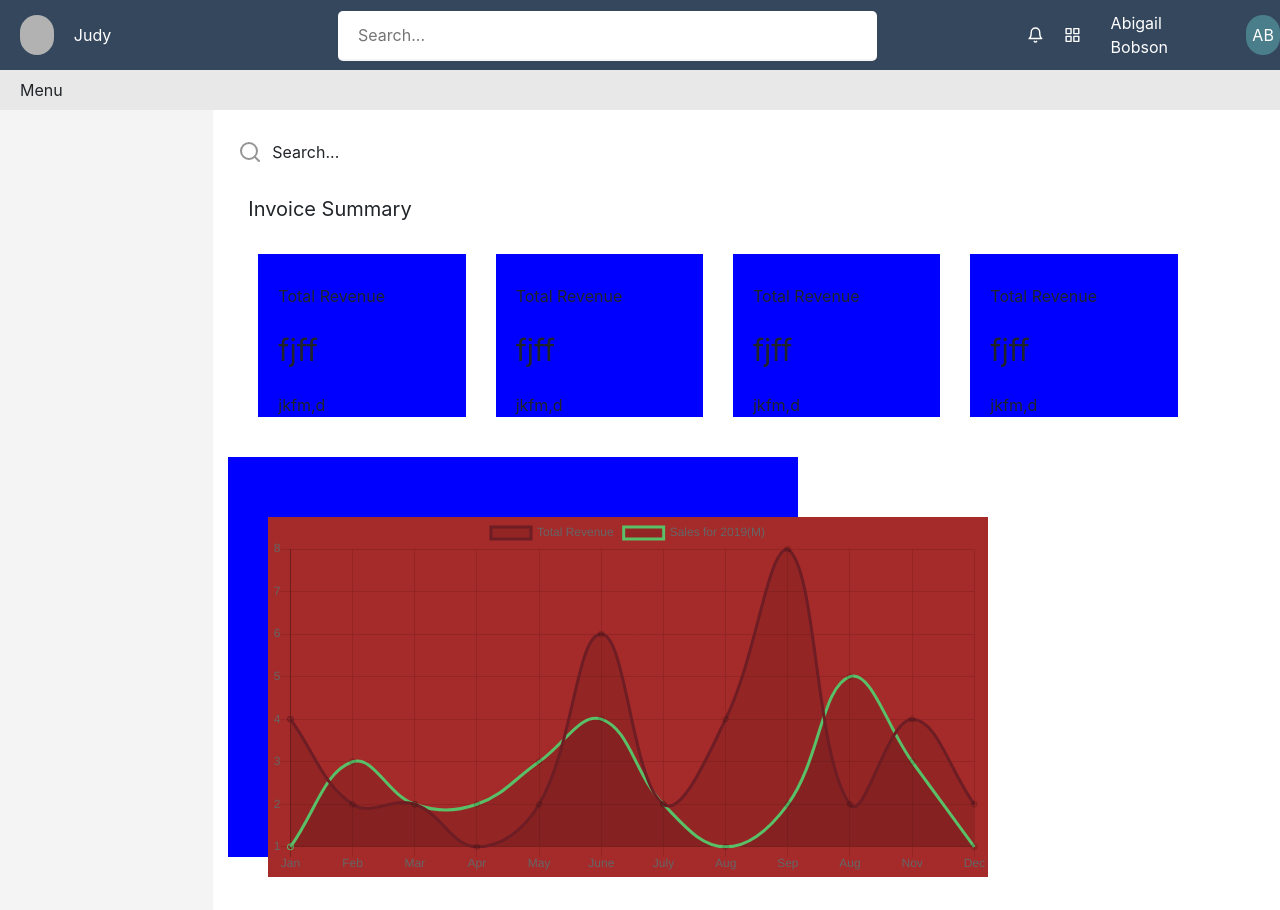
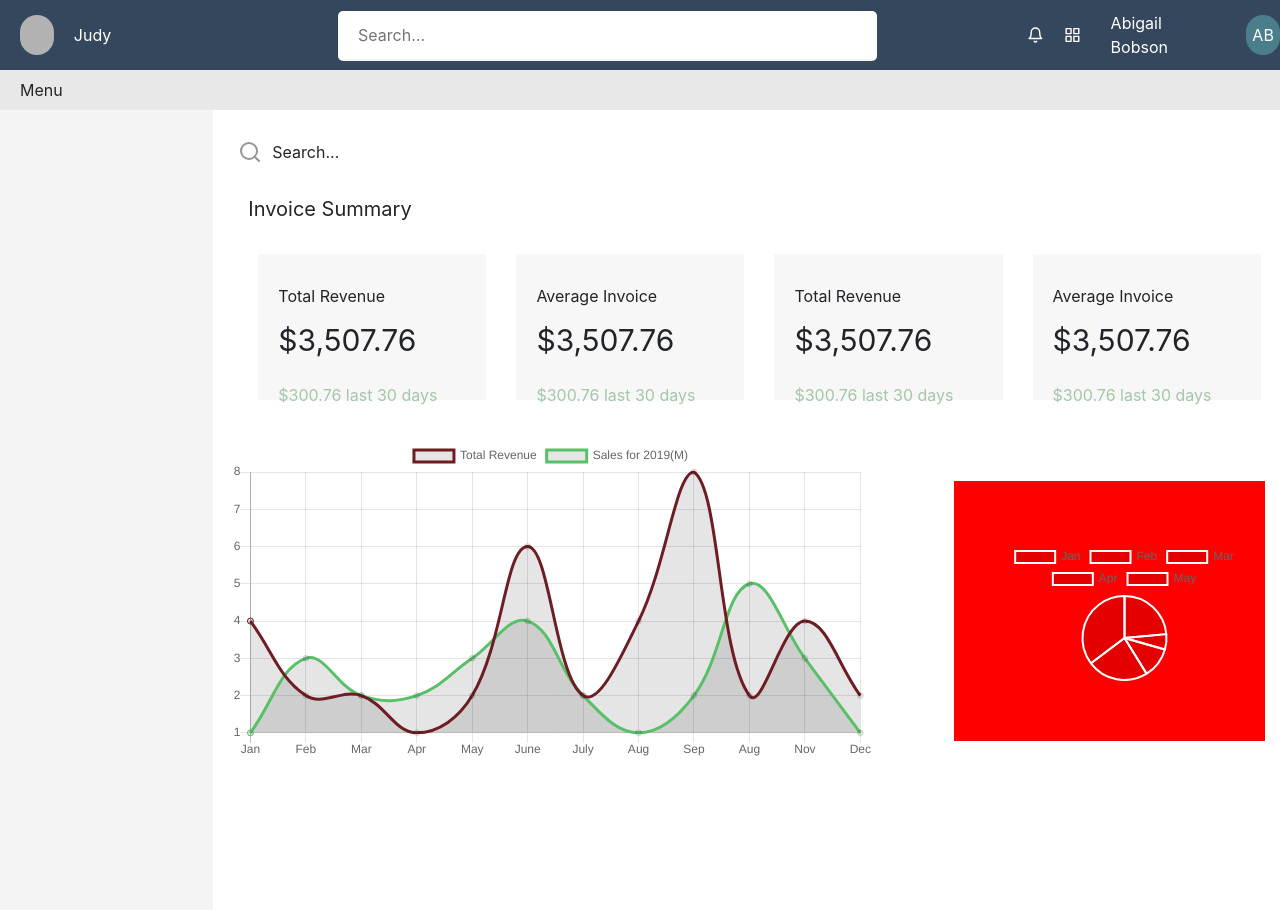
Before and after one commit to Zunuoh/Judy, a React (Create React App) app: page / in a window 1280 px wide. Built offline with nearby package versions, Linux system fonts and the light colour scheme.

Commit message:
Invoice still in progress

```diff
--- a/package.json
+++ b/package.json
@@ -8,10 +8,12 @@
     "@testing-library/user-event": "^7.1.2",
     "bootstrap": "^4.5.2",
     "chart.js": "^2.9.3",
+    "moment": "^2.29.0",
     "react": "^16.13.1",
     "react-bootstrap": "^1.3.0",
     "react-calendar": "^3.1.0",
     "react-chartjs-2": "^2.10.0",
+    "react-date-picker": "^8.0.3",
     "react-dom": "^16.13.1",
     "react-feather": "^2.0.8",
     "react-scripts": "3.4.3"
--- a/src/App.js
+++ b/src/App.js
@@ -8,6 +8,7 @@ import { Calendar } from 'react-feather';
 import LineChart from '../src/components/LineChart'
 import PieScreen from './components/PieScreen'
 import InvoiceScreen from '../src/components/InvoiceScreen';
+
 
 // function App() {
 //   return (
--- a/src/components/InvoiceScreen.js
+++ b/src/components/InvoiceScreen.js
@@ -6,8 +6,8 @@ import PieScreen from '../components/PieScreen'
 import LineChart from './LineChart';
 import '../styles/style.css';
 
-const invoiceList = [{"id":"0", "name":"Total Revenue", "amt":"$3,507.76", "info":"$300.76  last days"},  {"id":"0", "name":"Average Invoice", "amt":"$3,507.76", "info":"$300.76  last days"},
-{"id":"0", "name":"Total Revenue", "amt":"$3,507.76", "info":"$300.76  last days"}, {"id":"0", "name":"Average Invoice", "amt":"$3,507.76", "info":"$300.76  last days"}]
+const invoiceList = [{"id":"0", "name":"Total Revenue", "amt":"$3,507.76", "info":"$300.76  last 30 days"},  {"id":"1", "name":"Average Invoice", "amt":"$3,507.76", "info":"$300.76  last 30 days"},
+{"id":"2", "name":"Total Revenue", "amt":"$3,507.76", "info":"$300.76  last 30 days"}, {"id":"3", "name":"Average Invoice", "amt":"$3,507.76", "info":"$300.76  last 30 days"}]
 
 
 const InvoiceScreen = ()=>{
@@ -32,42 +32,31 @@ const InvoiceScreen = ()=>{
 
                <div style={{paddingTop:30, fontSize:20, paddingLeft:20}}>Invoice Summary</div>
 
-                <div style={{display:"flex", flexDirection:"row"}}>
-                    <div style={{ width:"20%", height:"30%",backgroundColor:"blue", marginTop:30, marginLeft:30, paddingLeft:20}}>
-                    <div style={{paddingTop:30}}>Total Revenue</div>
-                    <div style={{paddingTop:20, fontSize:30}}>fjff</div>
-                    <div style={{paddingTop:20}}>jkfm,d</div>
-                    </div>
-
-
-                    <div style={{ width:"20%", height:"30%",backgroundColor:"blue", marginTop:30, marginLeft:30, paddingLeft:20}}>
-                    <div style={{paddingTop:30}}>Total Revenue</div>
-                    <div style={{paddingTop:20, fontSize:30}}>fjff</div>
-                    <div style={{paddingTop:20}}>jkfm,d</div>
-                    </div>
-
-                    <div style={{ width:"20%", height:"30%",backgroundColor:"blue", marginTop:30, marginLeft:30, paddingLeft:20}}>
-                    <div style={{paddingTop:30}}>Total Revenue</div>
-                    <div style={{paddingTop:20, fontSize:30}}>fjff</div>
-                    <div style={{paddingTop:20}}>jkfm,d</div>
-                    </div>
-
-                    <div style={{ width:"20%", height:"30%",backgroundColor:"blue", marginTop:30, marginLeft:30, paddingLeft:20}}>
-                    <div style={{paddingTop:30}}>Total Revenue</div>
-                    <div style={{paddingTop:20, fontSize:30}}>fjff</div>
-                    <div style={{paddingTop:20}}>jkfm,d</div>
-                    </div>
-
-
+                <div style={{display:"flex", flexDirection:"row", height:"22%"}}>
+                {invoices && invoices.map(invoice=>{
+                    return(
+                        <div style={{backgroundColor:"#F8F7F8", marginTop:30, marginLeft:30, paddingLeft:20, width:"22%", borderWidth:2}}>
+                        <div style={{paddingTop:30}}>{invoice.name}</div>
+                        <div style={{paddingTop:10, fontSize:30}}>{invoice.amt}</div>
+                        <div style={{paddingTop:20, color:"#A5C6A9"}}>{invoice.info}</div>
+                        </div>
+                    );
+                })}
                 </div>
 
 
 
-         <div style={{paddingTop:60, backgroundColor:"blue", height:"50%", width:"55%", marginTop:40, paddingLeft:40}}>
-         <LineChart/>
-         </div>
+        <div style={{display:"flex", flexDirection:"row"}}>
+        <div className='chart'>
+            <LineChart/>
+        </div>
 
-           <PieScreen/>
+      <div style={{backgroundColor:"red", width:"30%", marginTop:81, height:"80%", marginLeft:80, paddingLeft:30, paddingTop:60, paddingBottom:60, display:"flex", flex:2}}>
+      <PieScreen/>
+      </div>
+
+        </div>
+
 
 
 
--- a/src/components/LineChart.js
+++ b/src/components/LineChart.js
@@ -31,7 +31,7 @@ const LineChart = ()=>{
 
     return(
         <div>
-            <div className='chart'>
+            <div>
             <Line data={data}/>
             </div>
         </div>
--- a/src/components/PieScreen.js
+++ b/src/components/PieScreen.js
@@ -1,34 +1,30 @@
 import React from 'react';
-import Calendar from 'react-calendar';
 import {Pie} from 'react-chartjs-2';
 import '../styles/style.css';
 
 
 const PieScreen =()=>{
-    const data = {
-        labels: [
-            'Jan','Feb', 'Mar', 'Apr', 'May',
+   const pieData = {
+       labels:[
+           'Jan', 'Feb', 'Mar', 'Apr', 'May'
        ],
        datasets:[
            {
                label:"Total Revenue",
                data:[
-                    4, 1, 2, 4, 6, 8
-                ],
-                // borderColor:['rgba(109, 29, 35)'],
-                backgroundColor:['red', 'blue', 'green', 'violet', 'black', 'yellow']
-
-            },
-
+                   4,1,2,4,6
+               ]
+            }
        ]
    }
 
+
     return(
-        <div className="pie">
-            {/* <Calendar/> */}
-            <Pie data={data}/>
+        // <div className="pie">
 
-        </div>
+            <Pie data={pieData} />
+
+        // </div>
     );
 }
 
--- a/src/styles/style.css
+++ b/src/styles/style.css
@@ -56,8 +56,11 @@ body{
 .chart{
     display: "flex";
     justify-content: center;
-    width: 720px;
-    background-color: brown;
+    width: "40%";
+    background-color: white;
+    margin-top: 40px;
+    display:"flex";
+    flex:5
 
 }
 
@@ -72,9 +75,9 @@ body{
     flex-direction: column;
 }
 
-.pie{
+/* .pie{
     display: "flex";
     justify-content: center;
-    width: 720px;
+    width: 920px;
     padding-left: 750px;
-}
+} */
```
Also changed, not shown: 1 other file (tests, documents, lock files or other folders). Lines whose indentation alone changed are shown as unchanged.
